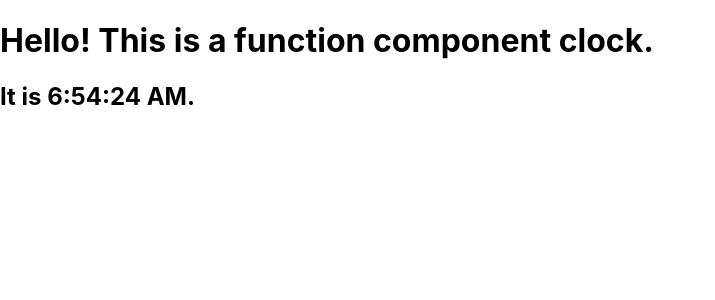
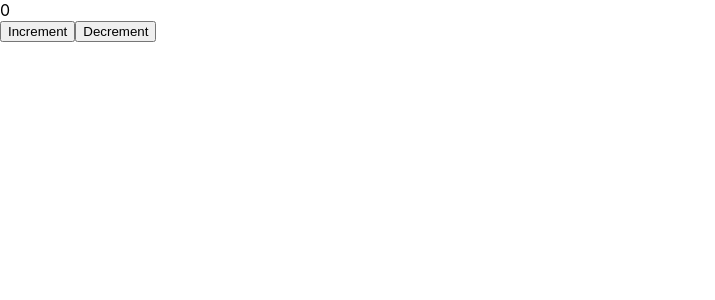
Before and after one commit to KephaKibet/react-practice, a React (Create React App) app: page / in a window 1280 px wide. Shown: the top 300 px of the page, without its empty margins (0-715 px from the left). Built offline with nearby package versions, Linux system fonts and the light colour scheme.

Commit message:
useState

```diff
--- a/src/App.js
+++ b/src/App.js
@@ -1,25 +1,50 @@
-import { useState, useEffect } from "react"
+// import { useState, useEffect } from "react"
 
 
-const ClockUsingHooks = props => {
-  const [time, setTime] = useState(new Date())
+// const ClockUsingHooks = props => {
+//   const [time, setTime] = useState(new Date())
 
-  const changeTime = () => {
-      setTime(new Date())
-  }
+//   const changeTime = () => {
+//       setTime(new Date())
+//   }
 
-  useEffect(() => {
-      const tick = setInterval(() => {
-          changeTime()
-      }, 1000)
-      return () => clearInterval(tick)
-  })
+//   useEffect(() => {
+//       const tick = setInterval(() => {
+//           changeTime()
+//       }, 1000)
+//       return () => clearInterval(tick)
+//   })
+//   return (
+//       <div className="clock">
+//           <h1>Hello! This is a function component clock.</h1>
+//           <h2>It is {time.toLocaleTimeString()}.</h2>
+//       </div>
+//   )
+// }
+
+// export default ClockUsingHooks;
+
+
+import React, { useState } from "react";
+
+const App = () => {
+  const [count, setCount] = useState(0);
+
+  const incrementCount = () => {
+    setCount(count + 1);
+  };
+
+  const decrement = () => {
+    setCount(count - 1);
+  };
+
   return (
-      <div className="clock">
-          <h1>Hello! This is a function component clock.</h1>
-          <h2>It is {time.toLocaleTimeString()}.</h2>
-      </div>
-  )
-}
+    <div>
+      <div>{count}</div>
+      <button onClick={incrementCount}>Increment</button>
+      <button onClick={decrement}>Decrement</button>
+    </div>
+  );
+};
 
-export default ClockUsingHooks;
+export default App;
```
